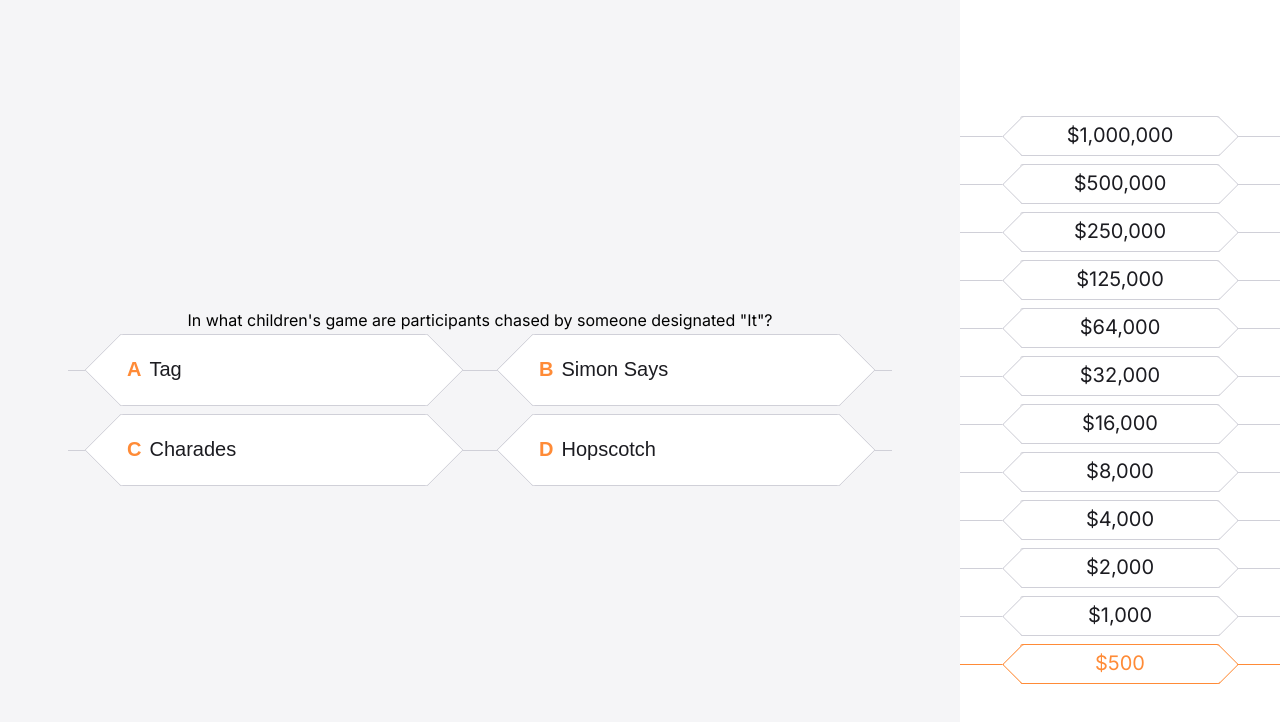
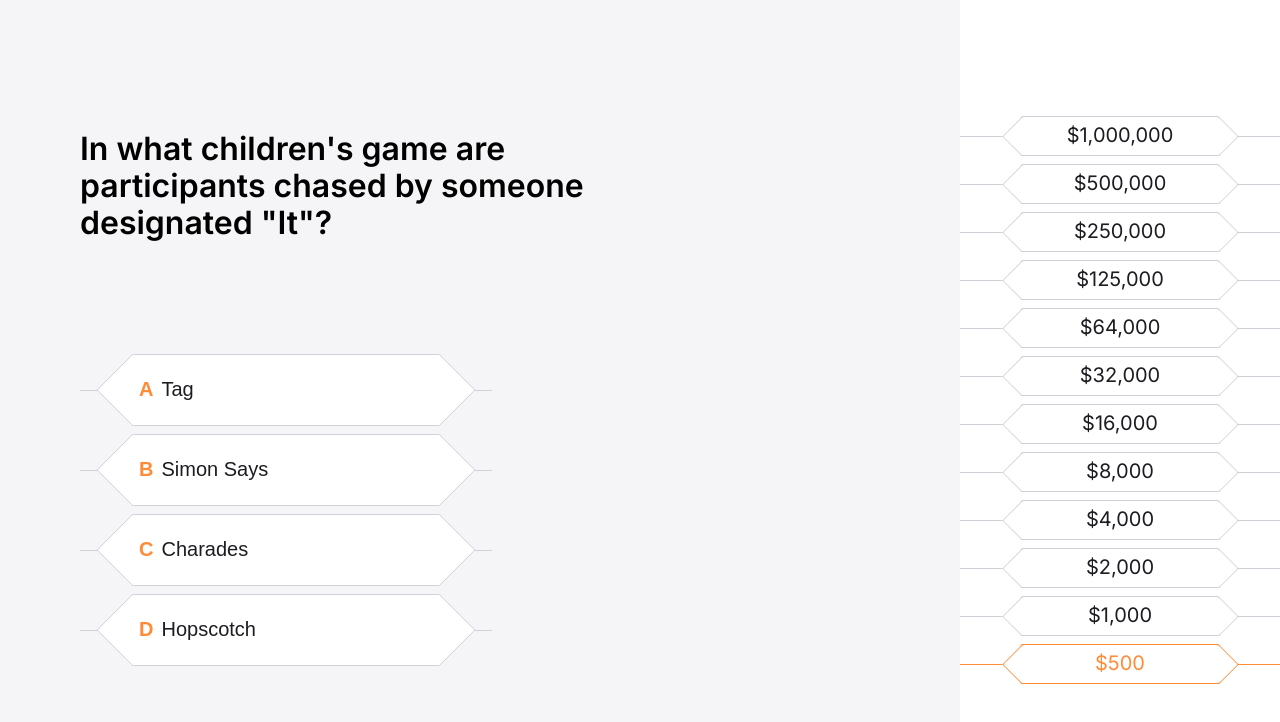
Before and after one commit to koretskiyav/millionaire-game, a Next.js app: page /game in a window 1280 px wide. Shown: the top 722 px of the page. Built offline with nearby package versions, Linux system fonts and the light colour scheme.

Commit message:
add question styles according to figma

```diff
--- a/src/app/components/ui/option/option.module.scss
+++ b/src/app/components/ui/option/option.module.scss
@@ -31,7 +31,7 @@
 
   span {
     z-index: 1;
-    text-align: justify;
+    text-align: left;
   }
 
   &.default,
--- a/src/app/game/page.module.scss
+++ b/src/app/game/page.module.scss
@@ -7,17 +7,23 @@
 .board {
   display: flex;
   flex: 3;
-  align-items: center;
   flex-direction: column;
-  justify-content: center;
+  justify-content: space-between;
   height: 100vh;
+  padding: 130px 80px;
   background-color: $black-5;
+}
+
+.question {
+  max-width: 600px;
+  font-size: 32px;
+  font-weight: 600;
+  line-height: 116%;
 }
 
 .options {
   display: flex;
   flex-wrap: wrap;
-  justify-content: center;
 }
 
 .side {
--- a/src/app/game/page.tsx
+++ b/src/app/game/page.tsx
@@ -15,7 +15,7 @@ export default function Game() {
   return (
     <main className={styles.main}>
       <div className={styles.board}>
-        <div>{question}</div>
+        <div className={styles.question}>{question}</div>
         <div className={styles.options}>
           {answers.map((answer, ind) => (
             <Option
```
